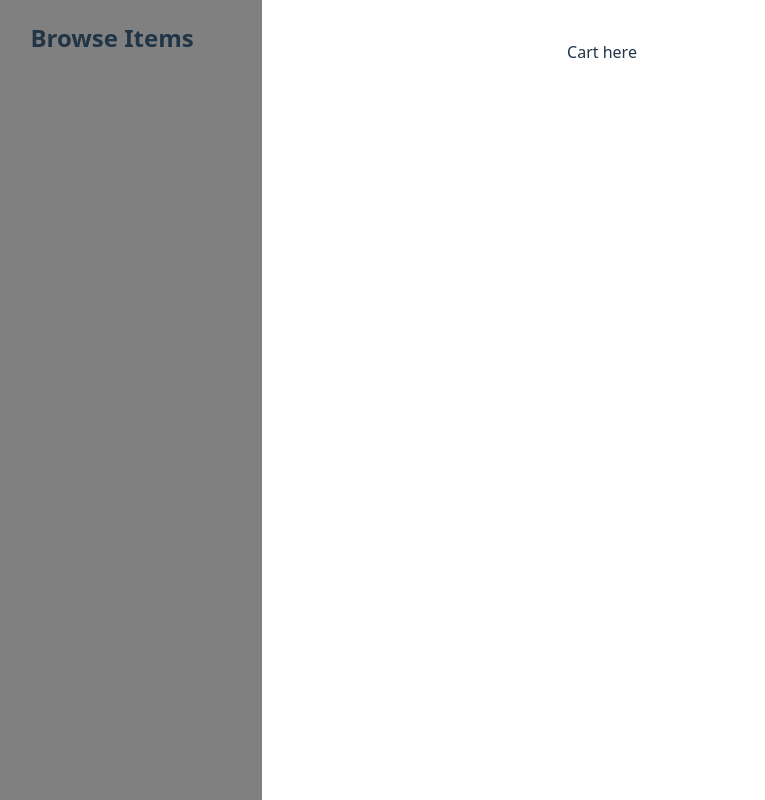
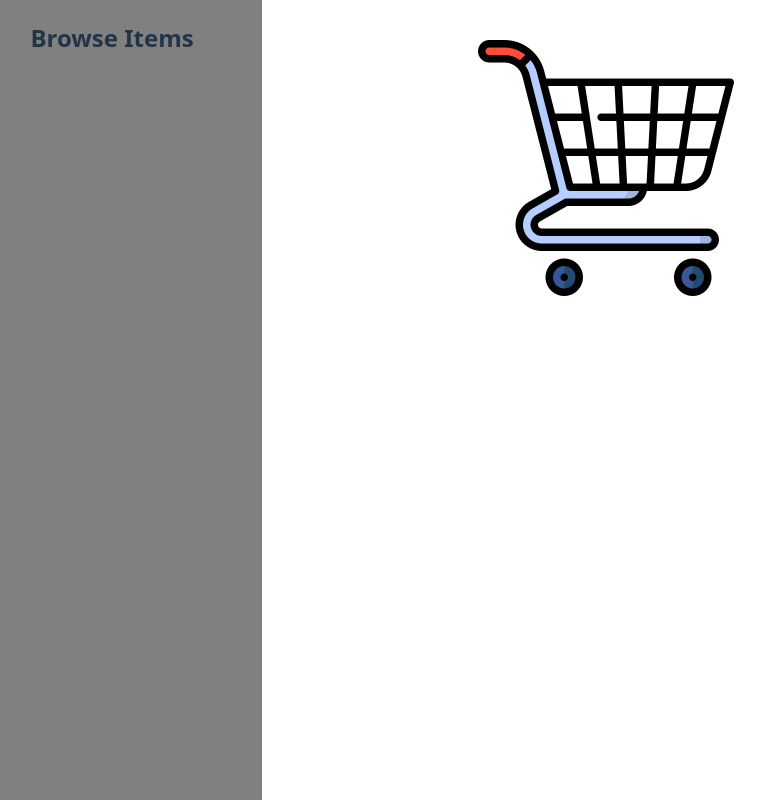
Before and after one commit to Marsha1681/techvision_hackathon, a React (Vite) app: page / in a window 1280 px wide. Shown: the whole page, without its empty margins (38-803 px from the left). Built offline with nearby package versions, Linux system fonts and the light colour scheme.

Commit message:
Shopping cart movement basics

```diff
--- a/package.json
+++ b/package.json
@@ -10,8 +10,9 @@
     "preview": "vite preview"
   },
   "dependencies": {
-    "react": "^19.2.0",
-    "react-dom": "^19.2.0"
+    "framer-motion": "^12.34.3",
+    "react": "^19.2.4",
+    "react-dom": "^19.2.4"
   },
   "devDependencies": {
     "@eslint/js": "^9.39.1",
--- a/src/App.jsx
+++ b/src/App.jsx
@@ -1,6 +1,7 @@
 import { useState } from 'react'
 import reactLogo from './assets/react.svg'
 import viteLogo from '/vite.svg'
+import { motion } from "framer-motion";
 import './App.css'
 
 function App() {
@@ -10,12 +11,21 @@ function App() {
         <div id="item-list">
             <h2>Browse Items</h2>
         </div>
-
-      <div>
-        Cart here
+        <div>
+          <motion.img
+            src="/shopping-cart.png"
+            alt="Shopping cart image"
+            initial={{ x: 0, y: 0 }}
+            animate={{ x: [0, 200, 0] }}
+            transition={{
+              duration: 2,
+              repeat: Infinity,
+              repeatType: "loop",
+              ease: "linear"
+            }}
+          />
+        </div>
       </div>
-    </div>
-
     </>
   )
 }
```
Also changed, not shown: public/shopping-cart.png (added), 1 other file (tests, documents, lock files or other folders).
